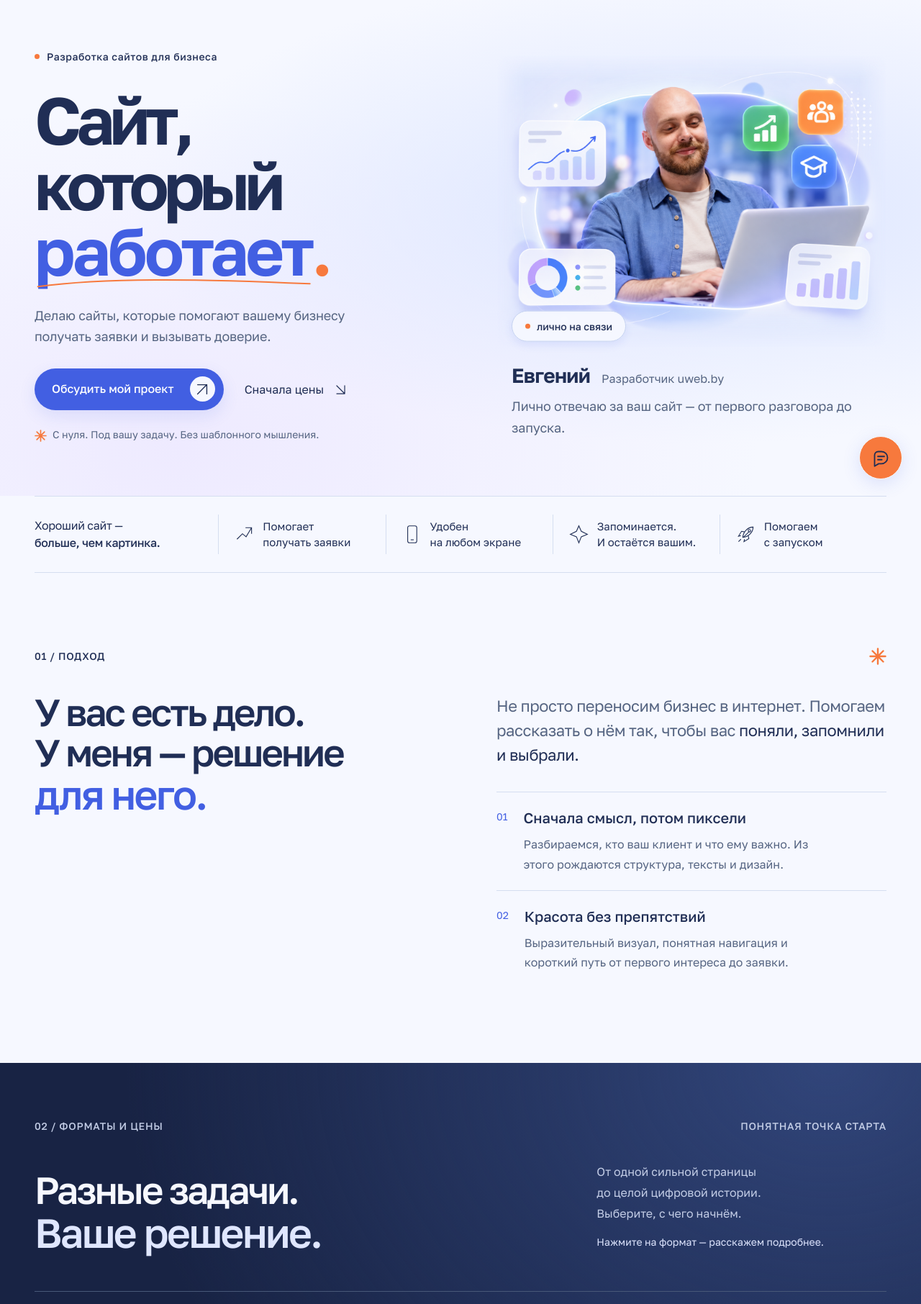
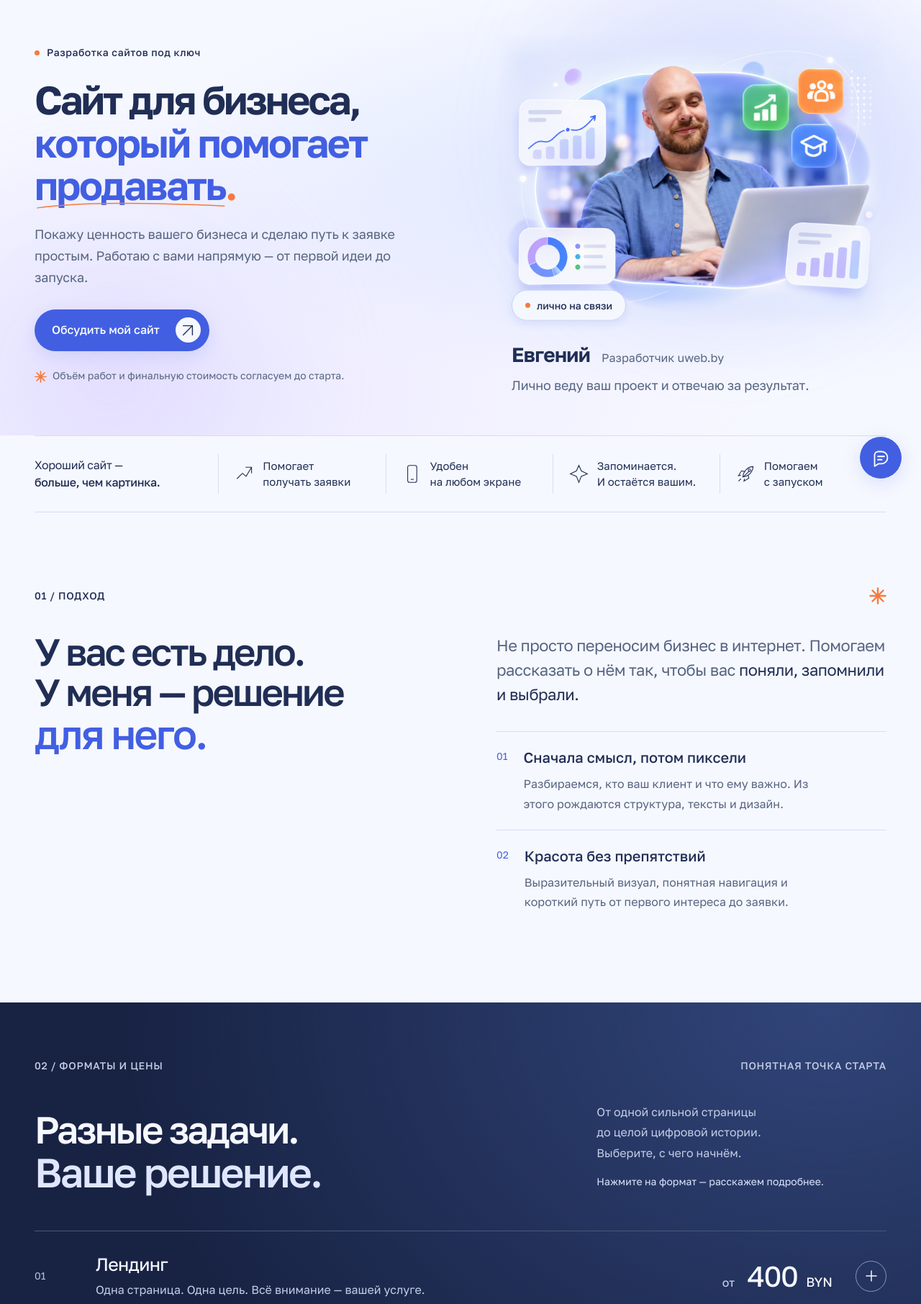
Before and after one commit to newtesting1111111-ctrl/plugins, a PHP site: page / in a window 1280 px wide. Shown: the part 108-1920 px from the top of the page at 72% size. Run offline with PHP 8.4, Linux system fonts and the light colour scheme.

Commit message:
Уточнить предложение первого экрана, оживить фон и обновить кнопки

```diff
--- a/index.html
+++ b/index.html
@@ -116,28 +116,25 @@
           <div class="hero-copy">
             <p class="eyebrow">
               <span class="status-dot" aria-hidden="true"></span> Разработка
-              сайтов для бизнеса
+              сайтов под ключ
             </p>
             <h1 id="hero-title">
-              Сайт,<br />который<br /><span class="serif word-mark"
-                >работает<svg viewBox="0 0 590 25" aria-hidden="true">
-                  <path d="M4 19C143 0 339 2 583 13" /></svg></span
+              Сайт для бизнеса,<br /><span class="serif"
+                >который помогает<br />
+                <span class="word-mark"
+                  >продавать<svg viewBox="0 0 590 25" aria-hidden="true">
+                    <path d="M4 19C143 0 339 2 583 13" /></svg></span></span
               ><span class="orange">.</span>
             </h1>
             <p class="hero-description">
-              Делаю сайты, которые помогают вашему бизнесу получать заявки и
-              вызывать доверие.
+              Покажу ценность вашего бизнеса и сделаю путь к заявке простым.
+              Работаю с вами напрямую — от первой идеи до запуска.
             </p>
             <div class="hero-actions">
               <a class="button button-dark" href="#contact"
-                >Обсудить мой проект
+                >Обсудить мой сайт
                 <span class="button-arrow" aria-hidden="true"
                   ><svg class="icon icon-arrow" aria-hidden="true">
-                    <use href="#arrow-icon" /></svg></span></a
-              ><a class="text-link" href="#pricing"
-                >Сначала цены
-                <span aria-hidden="true"
-                  ><svg class="icon icon-arrow arrow-down" aria-hidden="true">
                     <use href="#arrow-icon" /></svg></span
               ></a>
             </div>
@@ -146,7 +143,7 @@
                 ><svg class="icon icon-star" aria-hidden="true">
                   <use href="#star-icon" /></svg
               ></span>
-              С нуля. Под вашу задачу. Без шаблонного мышления.
+              Объём работ и финальную стоимость согласуем до старта.
             </p>
           </div>
           <figure class="hero-visual" aria-labelledby="developer-caption">
@@ -172,9 +169,7 @@
                 <span class="portrait-name">Евгений</span>
                 <span class="portrait-label">Разработчик uweb.by</span>
               </div>
-              <p>
-                Лично отвечаю за ваш сайт — от первого разговора до запуска.
-              </p>
+              <p>Лично веду ваш проект и отвечаю за результат.</p>
             </figcaption>
           </figure>
         </section>
--- a/src/style.css
+++ b/src/style.css
@@ -26,6 +26,7 @@
   --line: #d5def0;
   --accent-soft: #dfe6ff;
   --blue: #425fe2;
+  --blue-hover: #314ab5;
   --lavender: #c8c7f9;
   font-family: "Golos Text", "Manrope", Arial, sans-serif;
   color: var(--ink);
@@ -186,16 +187,52 @@ textarea:focus-visible {
   font-size: 18px;
 }
 .hero-stage {
+  position: relative;
+  isolation: isolate;
+  overflow: hidden;
   background:
     radial-gradient(ellipse at 76% 42%, #dce5ff 0%, transparent 58%),
     radial-gradient(ellipse at 20% 90%, #eeeaff 0%, transparent 55%);
+}
+.hero-stage::before,
+.hero-stage::after {
+  content: "";
+  position: absolute;
+  z-index: -1;
+  width: clamp(320px, 48vw, 760px);
+  aspect-ratio: 1;
+  pointer-events: none;
+  border-radius: 50%;
+  filter: blur(50px);
+}
+.hero-stage::before {
+  top: -26%;
+  right: -8%;
+  background: radial-gradient(
+    circle,
+    #afc5ffb3,
+    #c8c7f966 50%,
+    transparent 72%
+  );
+  opacity: 0.7;
+}
+.hero-stage::after {
+  left: -14%;
+  bottom: -40%;
+  background: radial-gradient(
+    circle,
+    #cec2ffc2,
+    #d6ddff66 50%,
+    transparent 72%
+  );
+  opacity: 0.65;
 }
 .hero {
   display: grid;
   grid-template-columns: 1.1fr 1fr;
   gap: 48px;
-  padding-top: 67px;
-  padding-bottom: 69px;
+  padding-top: 48px;
+  padding-bottom: 54px;
   align-items: center;
 }
 .eyebrow {
@@ -220,11 +257,11 @@ textarea:focus-visible {
   font-weight: 650;
 }
 .hero h1 {
-  font-size: clamp(70px, 7.2vw, 104px);
+  font-size: clamp(46px, 4.3vw, 62px);
   font-weight: 650;
-  line-height: 0.99;
-  letter-spacing: -0.075em;
-  margin: 30px 0 29px;
+  line-height: 1.08;
+  letter-spacing: -0.055em;
+  margin: 24px 0;
 }
 .word-mark {
   position: relative;
@@ -248,7 +285,7 @@ textarea:focus-visible {
   letter-spacing: -0.2px;
   font-size: 18px;
   line-height: 1.65;
-  max-width: 460px;
+  max-width: 530px;
 }
 .hero-actions {
   display: flex;
@@ -1974,6 +2032,12 @@ summary::-webkit-details-marker {
   transform: none;
 }
 @media (prefers-reduced-motion: no-preference) {
+  .hero-stage::before {
+    animation: hero-glow-blue 16s ease-in-out infinite alternate;
+  }
+  .hero-stage::after {
+    animation: hero-glow-lavender 20s ease-in-out infinite alternate;
+  }
   .portrait-frame {
     animation: portrait-arrive 0.9s 0.15s cubic-bezier(0.2, 0.7, 0.3, 1) both;
     border: 0;
@@ -2015,7 +2079,7 @@ summary::-webkit-details-marker {
     animation: hero-arrive 0.65s 0.22s ease both;
     font-size: 18px;
     line-height: 1.65;
-    max-width: 460px;
+    max-width: 530px;
   }
   .hero-actions {
     animation: hero-arrive 0.65s 0.32s ease both;
@@ -2151,8 +2215,8 @@ summary::-webkit-details-marker {
   cursor: pointer;
   border: 1px solid var(--paper);
   border-radius: 50%;
-  background: var(--orange);
-  color: var(--ink);
+  background: var(--blue);
+  color: #ffffff;
   box-shadow: 0 6px 24px #425fe226;
   transition:
     background 0.2s,
```
Also changed, not shown: other parts of src/style.css (+38 -17 lines), README.md, 1 other file.
